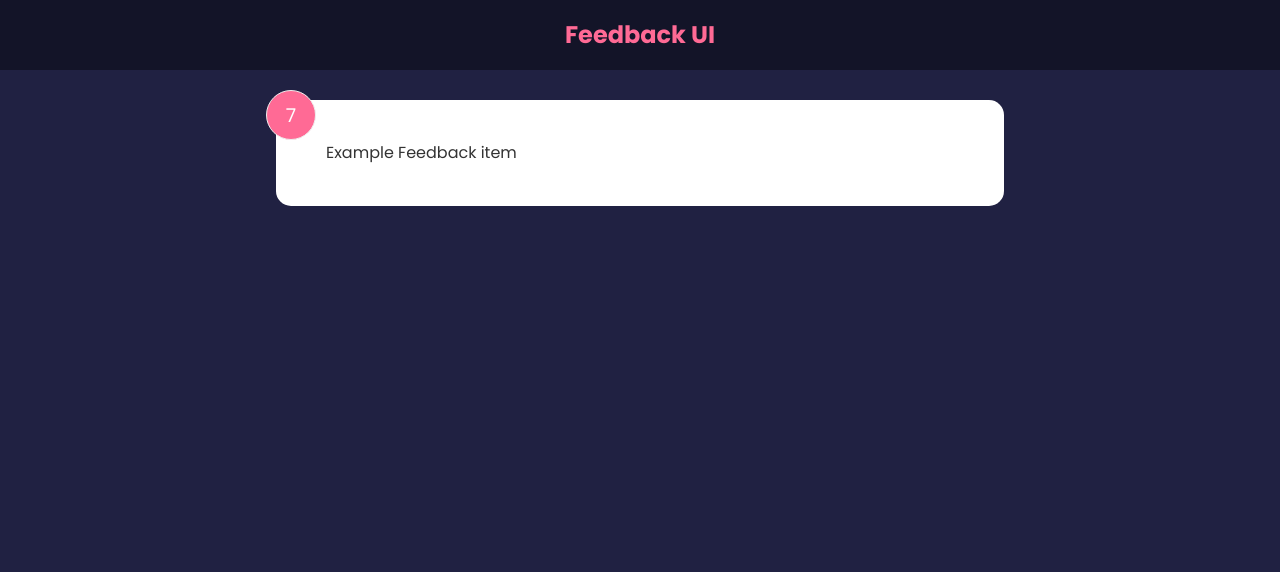
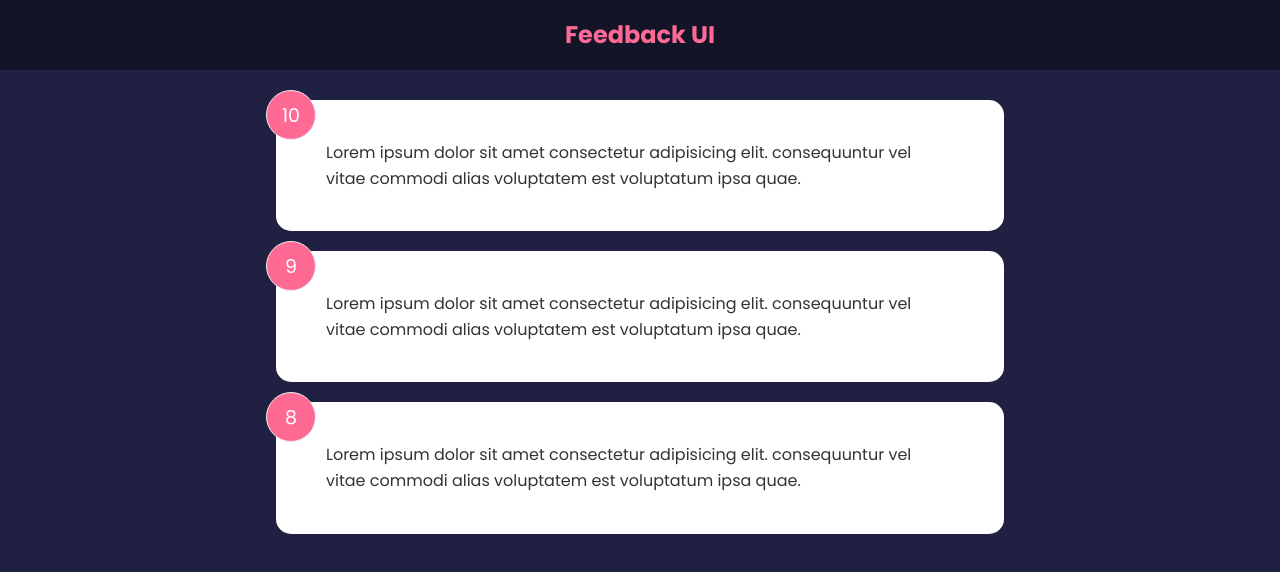
Before and after one commit to deiganM/react-feedback-app, a React (Create React App) app: page / in a window 1280 px wide. Shown: the top 572 px of the page. Built offline with nearby package versions, Linux system fonts and the light colour scheme.

Commit message:
managing global state

```diff
--- a/src/App.js
+++ b/src/App.js
@@ -1,15 +1,21 @@
-import Header from './components/Header'
-import FeedbackItem from './components/FeedbackItem'
+import { useState } from "react"
+import Header from "./components/Header"
+import FeedbackList from "./components/FeedbackList"
+import FeedbackData from "./data/FeedbackData"
 
 function App() {
+  // App level state
+  const [feedback, setFeedback] = useState(FeedbackData)
+
   return (
     <>
       {/* <Header text='Hello World' />
         - <Header /> is using a default prop now
       */}
       <Header />
-      <div className='container'>
-        <FeedbackItem />
+      <div className="container">
+        {/* To add state to the 'FeedbackList' component, create a prop */}
+        <FeedbackList feedback={feedback} />
       </div>
     </>
   )
--- a/src/components/FeedbackItem.jsx
+++ b/src/components/FeedbackItem.jsx
@@ -1,18 +1,8 @@
-import {useState} from 'react'
-
-function FeedbackItem() {
-  // Setting the state, pass the default as the argument. State is a HOOK
-  // destructuring an array from what 'useState(7)' returns?
-  // 'rating' is the state, 'setRating' is the function to update the state
-    //  - function is named by adding 'set' to the state name
-  const [rating, setRating] = useState(7)
-  const [text, setText] = useState("Example Feedback item")
-
-
+function FeedbackItem({item}) {
   return (
     <div className="card">
-      <div className="num-display">{rating}</div>
-      <div className="text-display">{text}</div>
+      <div className="num-display">{item.rating}</div>
+      <div className="text-display">{item.text}</div>
     </div>
   )
 }
--- /dev/null
+++ b/src/components/FeedbackList.jsx
@@ -0,0 +1,16 @@
+import FeedbackItem from './FeedbackItem'
+
+function FeedbackList( { feedback }) {
+  if (!feedback || feedback.length === 0) {
+    return <p>No Feedback Yet</p>
+  }
+  return (
+    <div className="feedback-list">
+      {feedback.map((item) => (
+        <FeedbackItem key={item.id} item={item}/>
+      ))}
+    </div>
+  )
+}
+
+export default FeedbackList
--- /dev/null
+++ b/src/data/FeedbackData.js
@@ -0,0 +1,19 @@
+const FeedbackData = [
+  {
+    id: 1,
+    rating: 10,
+    text: 'Lorem ipsum dolor sit amet consectetur adipisicing elit. consequuntur vel vitae commodi alias voluptatem est voluptatum ipsa quae.',
+  },
+  {
+    id: 2,
+    rating: 9,
+    text: 'Lorem ipsum dolor sit amet consectetur adipisicing elit. consequuntur vel vitae commodi alias voluptatem est voluptatum ipsa quae.',
+  },
+  {
+    id: 3,
+    rating: 8,
+    text: 'Lorem ipsum dolor sit amet consectetur adipisicing elit. consequuntur vel vitae commodi alias voluptatem est voluptatum ipsa quae.',
+  },
+]
+
+export default FeedbackData
```
